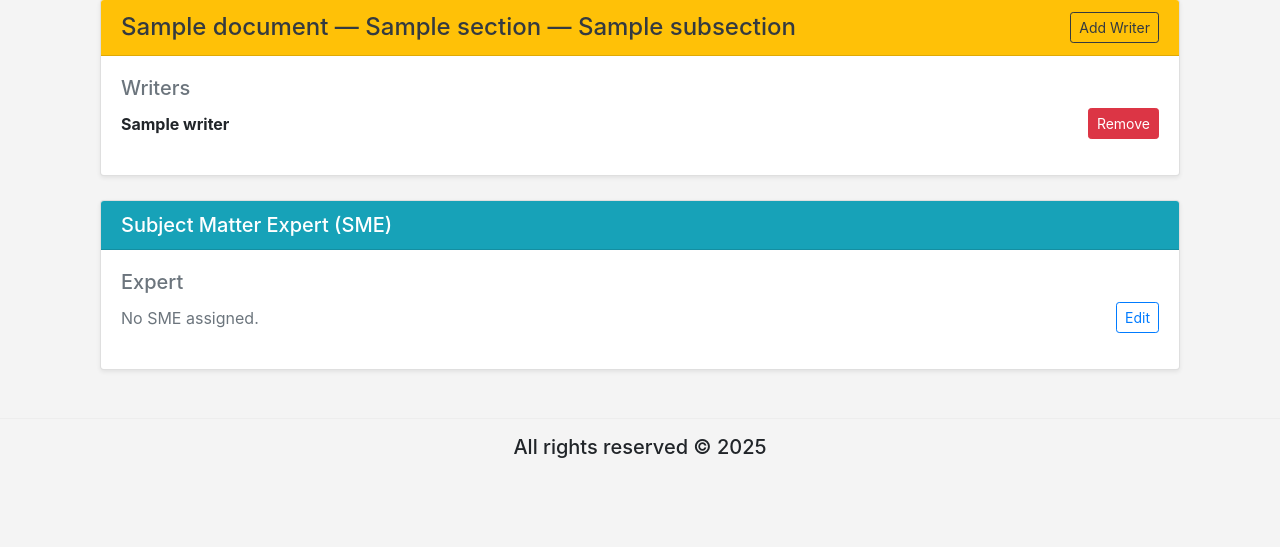
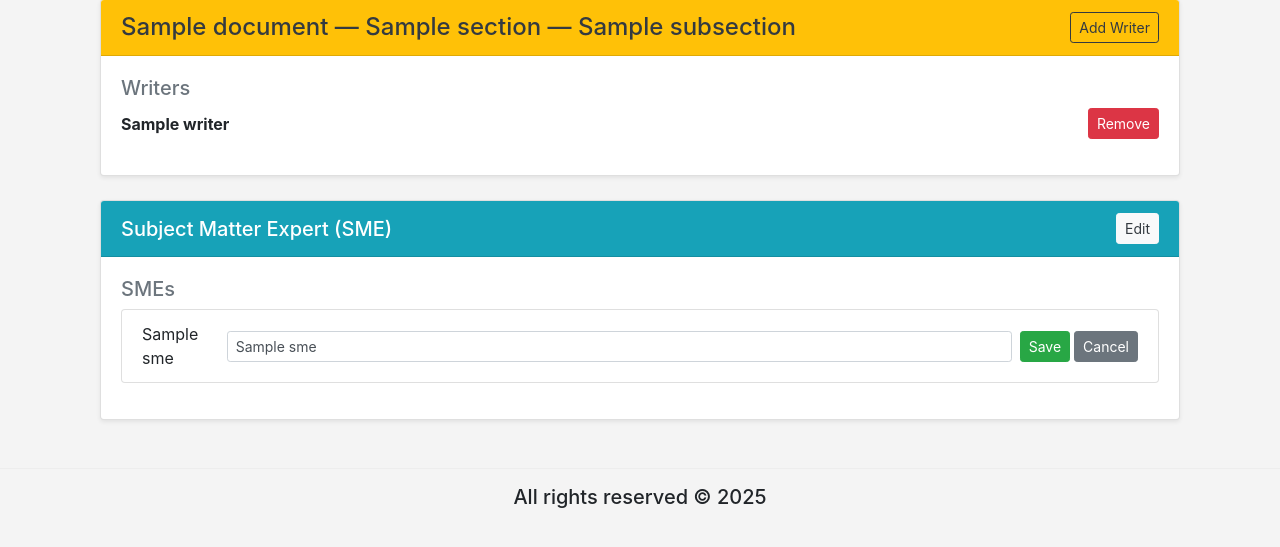
Before and after one commit to nathan-rushing/help_dashboard_django4, a Django app: page /online_help/subsection_details/1/ in a window 1280 px wide. Shown: the part 193-740 px from the top of the page. Run offline with Django 5.2, Linux system fonts and the light colour scheme; tables that the repository leaves empty hold one stand-in row (values such as "Sample post"); some libraries are stand-ins or nearby versions.

Commit message:
SME working (I think)
next priority is to solve when creating new docu, section, and subsection. I think it is not reflecting in tasks_test when you create new

```diff
--- a/dashboard/online_help/models.py
+++ b/dashboard/online_help/models.py
@@ -36,6 +36,9 @@ class Writer(models.Model):
 class SME(models.Model):
     name = models.CharField(max_length=255, unique=True)
 
+    def __str__(self):
+        return self.name
+
 class Task(models.Model):
     COLOR_CHOICES = [
         ("green", "Green - Ready for QA"),
--- a/dashboard/online_help/templates/online_help/subsection_details.html
+++ b/dashboard/online_help/templates/online_help/subsection_details.html
@@ -53,38 +53,45 @@
     <div class="card shadow-sm">
         <div class="card-header bg-info text-white d-flex justify-content-between align-items-center">
             <h5 class="mb-0">Subject Matter Expert (SME)</h5>
+            <button class="btn btn-sm btn-light text-dark" onclick="toggleSMEEdit()">Edit</button>
         </div>
         <div class="card-body">
             <div class="mb-3">
-                <h5 class="text-muted">Expert</h5>
+                <h5 class="text-muted">SMEs</h5>
+                {% if sme_list %}
+                    <ul class="list-group">
+                        {% for sme in sme_list %}
+                            <li class="list-group-item d-flex justify-content-between align-items-center">
+                                <!-- Display Mode -->
+                                <span id="sme-name-{{ sme.id }}">{{ sme.name }}</span>
 
-                <!-- Display mode -->
-                <div id="sme-display" class="d-flex justify-content-between align-items-center">
-                    <p class="mb-0">
-                        {% if sme_name %}
-                            <strong>{{ sme_name }}</strong>
-                        {% else %}
-                            <span class="text-muted">No SME assigned.</span>
-                        {% endif %}
-                    </p>
-                    <button class="btn btn-outline-primary btn-sm" onclick="editSME()">Edit</button>
-                </div>
+                                <!-- Hidden Edit Form -->
+                                <form id="sme-form-{{ sme.id }}" method="post" action="{% url 'online_help:edit_sme' sme.id %}" style="display:none;" class="d-flex w-100">
+                                {% csrf_token %}
+                                <input type="text" name="name" value="{{ sme.name }}" class="form-control form-control-sm mr-2" />
+                                <button type="submit" class="btn btn-sm btn-success">Save</button>
+                                <button type="button" class="btn btn-sm btn-secondary ml-1" onclick="cancelSMEEdit({{ sme.id }})">Cancel</button>
+                                </form>
 
-                <!-- Edit form -->
-                <form method="post" id="edit-sme-form" class="form-inline mt-3" style="display:none;">
+                            </li>
+                        {% endfor %}
+                    </ul>
+                {% else %}
+                    <p id="no-sme-msg">No SMEs found for this subsection.</p>
+
+                    <!-- Add SME Form (hidden initially) -->
+                    <form id="add-sme-form" method="post" action="{% url 'online_help:add_sme' subsection.id %}" style="display:none;" class="d-flex">
                     {% csrf_token %}
-                    <input type="hidden" name="edit_sme" value="1">
-                    <input type="text"
-                           class="form-control form-control-sm mr-2"
-                           name="sme_input"
-                           value="{{ sme_name|default:'' }}"
-                           placeholder="Enter SME name">
-                    <button type="submit" class="btn btn-success btn-sm">Save</button>
-                    <button type="button" class="btn btn-secondary btn-sm ml-2" onclick="cancelEdit()">Cancel</button>
-                </form>
+                    <input type="text" name="name" placeholder="Enter SME name" class="form-control form-control-sm mr-2" />
+                    <button type="submit" class="btn btn-sm btn-success">Save</button>
+                    <button type="button" class="btn btn-sm btn-secondary ml-1" onclick="cancelNewSME()">Cancel</button>
+                    </form>
+
+                {% endif %}
             </div>
         </div>
     </div>
+
 
     <!-- Hidden Add Writer Form -->
     <div id="add-doc-form" class="add-form mt-3" style="display: none;">
@@ -117,6 +124,46 @@ function cancelEdit() {
     document.getElementById('edit-sme-form').style.display = 'none';
     document.getElementById('sme-display').style.display = 'flex';
 }
+
+function showEditForm(id) {
+    document.getElementById("sme-name-" + id).style.display = "none";
+    document.getElementById("sme-form-" + id).style.display = "flex";
+}
+
+function hideEditForm(id) {
+    document.getElementById("sme-name-" + id).style.display = "inline";
+    document.getElementById("sme-form-" + id).style.display = "none";
+}
 </script>
 
+<script>
+function toggleSMEEdit() {
+    // Loop over all SMEs and toggle visibility
+    const smeSpans = document.querySelectorAll("[id^='sme-name-']");
+    const smeForms = document.querySelectorAll("[id^='sme-form-']");
+
+    smeSpans.forEach(span => span.style.display = "none");
+    smeForms.forEach(form => form.style.display = "flex");
+
+    // If no SME exists, show add form
+    const noSME = document.getElementById("no-sme-msg");
+    const addSMEForm = document.getElementById("add-sme-form");
+    if (noSME && addSMEForm) {
+        noSME.style.display = "none";
+        addSMEForm.style.display = "flex";
+    }
+}
+
+function cancelSMEEdit(id) {
+    document.getElementById("sme-name-" + id).style.display = "inline";
+    document.getElementById("sme-form-" + id).style.display = "none";
+}
+
+function cancelNewSME() {
+    document.getElementById("no-sme-msg").style.display = "block";
+    document.getElementById("add-sme-form").style.display = "none";
+}
+</script>
+
+
 {% endblock %}
--- a/dashboard/online_help/urls.py
+++ b/dashboard/online_help/urls.py
@@ -17,7 +17,8 @@ urlpatterns = [
     path("section_subsections/<int:section_id>/", views.section_subsections, name="section_subsections"),
     path("section_subsections_edit/<int:section_id>/subsections/edit/", views.section_subsections_edit, name="section_subsections_edit"),
     path("subsection/<int:subsection_id>/rename/", views.subsection_rename, name="subsection_rename"),
-
     path("subsection_details/<int:subsection_id>/", views.subsection_details, name="subsection_details"),
-
+    path("sme/<int:pk>/edit/", views.edit_sme, name="edit_sme"),
+    path("edit_sme/<int:sme_id>/", views.edit_sme, name="edit_sme"),
+    path("add_sme/<int:subsection_id>/", views.add_sme, name="add_sme"),
 ]
--- a/dashboard/online_help/views.py
+++ b/dashboard/online_help/views.py
@@ -211,34 +211,14 @@ from django.db.models import Q
 def subsection_details(request, subsection_id):
     subsection = get_object_or_404(Subsection, id=subsection_id)
 
-    # Fetch tasks with writers and SMEs
     tasks = subsection.tasks.select_related("writer", "sme").all()
 
-    # SME list (names only)
+    # Get distinct SMEs related to this subsection
     sme_list = (
-        tasks.filter(sme__isnull=False)
-             .values_list("sme__name", flat=True)
-             .distinct()
-             .order_by("sme__name")
+        SME.objects.filter(tasks__subsection=subsection)
+        .distinct()
+        .order_by("name")
     )
-
-    # --- Handle Add Writer ---
-    if request.method == "POST" and "writer_form" in request.POST:
-        writer_id = request.POST.get("writer")
-        if writer_id:
-            writer = Writer.objects.get(id=writer_id)
-            # Create Task only if writer not already assigned
-            Task.objects.get_or_create(subsection=subsection, writer=writer)
-        return redirect("online_help:subsection_details", subsection_id=subsection.id)
-
-    # --- Handle Remove Writer ---
-    remove_writer_id = request.GET.get("remove_writer")
-    if remove_writer_id:
-        Task.objects.filter(subsection=subsection, writer_id=remove_writer_id).delete()
-        return redirect("online_help:subsection_details", subsection_id=subsection.id)
-
-    # Form for adding writers
-    form = TaskForm()
 
     return render(
         request,
@@ -247,6 +227,65 @@ def subsection_details(request, subsection_id):
             "subsection": subsection,
             "tasks": tasks,
             "sme_list": sme_list,
-            "form": form,
         },
     )
+
+from django.shortcuts import get_object_or_404, redirect
+from django.contrib import messages
+
+
+from django.shortcuts import render, redirect, get_object_or_404
+from .models import Subsection, SME
+from django.views.decorators.http import require_POST
+
+# online_help/views.py
+from django.shortcuts import get_object_or_404, redirect
+from django.contrib import messages
+from django.views.decorators.http import require_POST
+from .models import Subsection, SME, Task
+
+@require_POST
+def edit_sme(request, sme_id):
+    """
+    Rename an existing SME (global), then redirect back to the page the user came from.
+    """
+    sme = get_object_or_404(SME, pk=sme_id)
+    new_name = (request.POST.get("name") or "").strip()
+    if not new_name:
+        messages.error(request, "SME name cannot be empty.")
+        return redirect(request.META.get("HTTP_REFERER", "online_help:document_list"))
+
+    # If another SME already has this name, re-link tasks and delete the old one (merge).
+    existing = SME.objects.filter(name=new_name).exclude(pk=sme.pk).first()
+    if existing:
+        Task.objects.filter(sme=sme).update(sme=existing)
+        sme.delete()
+        messages.success(request, f"SME renamed and merged into '{existing.name}'.")
+    else:
+        sme.name = new_name
+        sme.save()
+        messages.success(request, "SME updated successfully.")
+
+    return redirect(request.META.get("HTTP_REFERER", "online_help:document_list"))
+
+
+@require_POST
+def add_sme(request, subsection_id):
+    """
+    Create (or get) an SME by name and assign it to tasks under the given subsection.
+    Here we assign it only to tasks that currently have no SME.
+    """
+    subsection = get_object_or_404(Subsection, pk=subsection_id)
+    name = (request.POST.get("name") or "").strip()
+
+    if not name:
+        messages.error(request, "Please provide a name for the SME.")
+        return redirect("online_help:subsection_details", subsection_id=subsection.id)
+
+    sme, _ = SME.objects.get_or_create(name=name)
+
+    # Assign this SME to all tasks in the subsection that don't have an SME yet.
+    Task.objects.filter(subsection=subsection, sme__isnull=True).update(sme=sme)
+
+    messages.success(request, f"SME '{sme.name}' assigned to this subsection’s tasks.")
+    return redirect("online_help:subsection_details", subsection_id=subsection.id)
```
